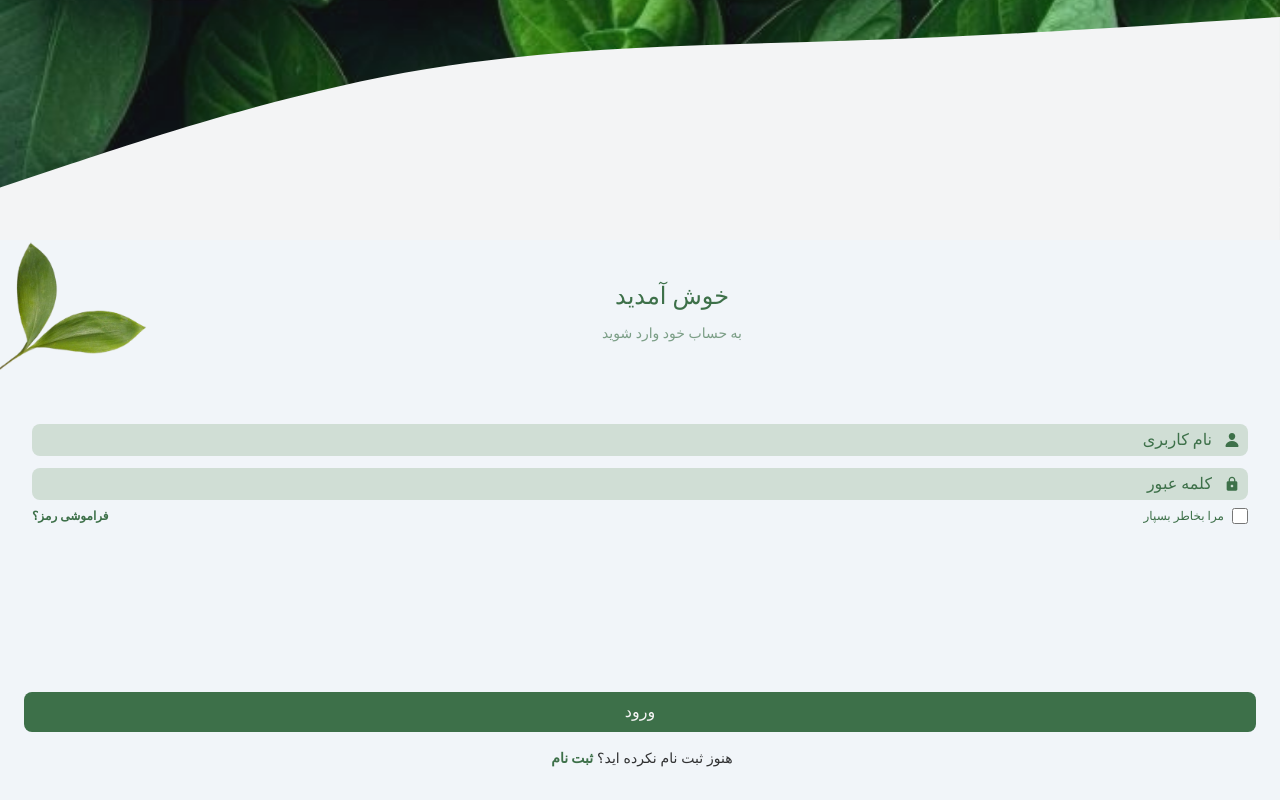
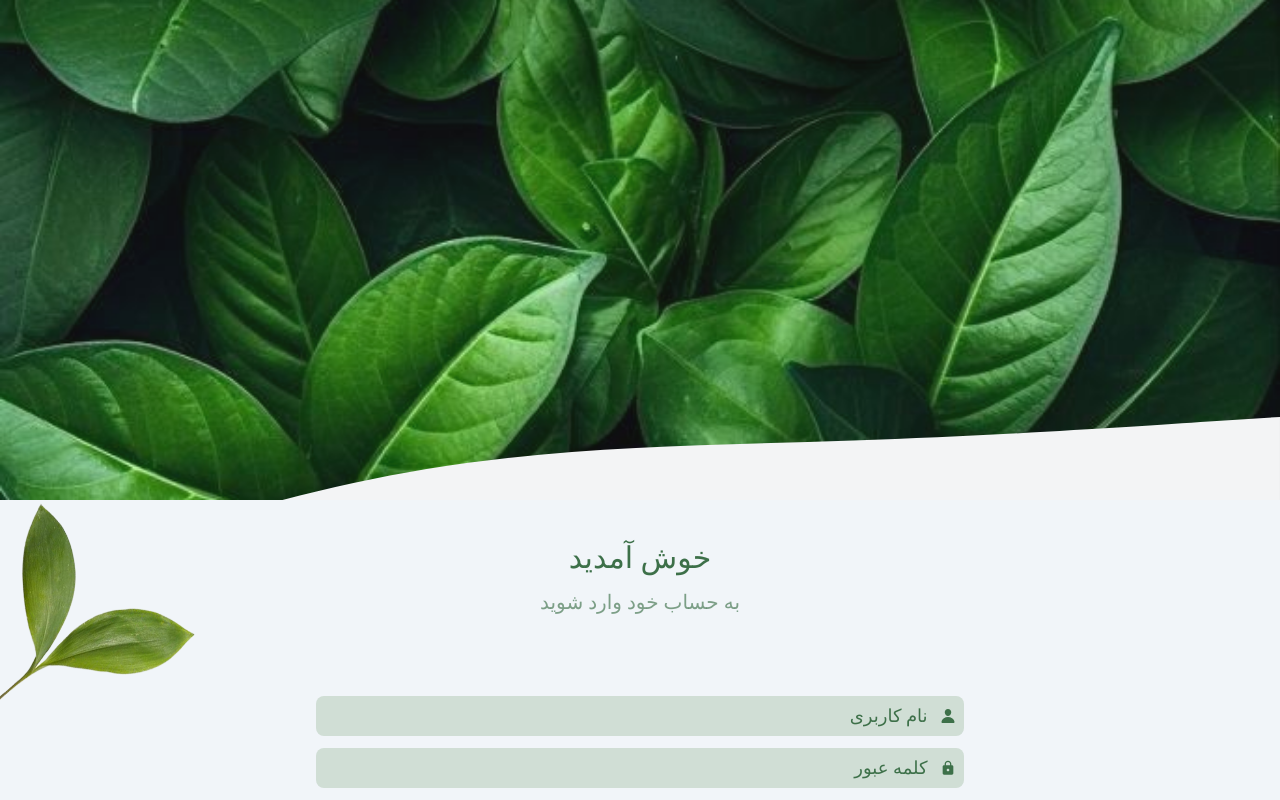
Before and after one commit to SinaAndDan/Sina-Flower-2024, a Next.js app: page /account/login in a window 1280 px wide. Shown: the top 800 px of the page. Built offline with nearby package versions, Linux system fonts and the light colour scheme.

Commit message:
login page responsived till md resolution, profile image size fixed in product detail

```diff
--- a/src/app/components/DetailPage/DetailHero.tsx
+++ b/src/app/components/DetailPage/DetailHero.tsx
@@ -26,7 +26,7 @@ const DetailHero: React.FC<{ selectedProduct: Plant | null }> = ({
       <div className="w-full content-notch">
         <div className="pt-4">
           <IoArrowForward
-            className="w-10 h-10 text-darkGray cursor-pointer"
+            className="w-10 h-10 text-darkGray cursor-pointer md:hidden"
             onClick={backToMainPage}
           />
         </div>
--- a/src/app/components/DetailPage/Reviews.tsx
+++ b/src/app/components/DetailPage/Reviews.tsx
@@ -41,8 +41,8 @@ const Reviews: React.FC<ReviewTypes> = ({
       {!about && (
         <div className={`${!isReply ? "mb-32" : "mb-20"}`}>
           <div className=" pt-5 flex justify-between border-b-2 border-darkGray border-opacity-20 pb-8 items-center ">
-            <span className="h-12 w-12 bg-green rounded-full"></span>
-            <div className="flex items-center w-full bg-gray">
+            <span className="min-h-12 min-w-12 bg-green rounded-full"></span>
+            <div className="flex items-center w-full bg-gray mr-2">
               <textarea
                 ref={textareaRef}
                 value={value}
@@ -56,7 +56,7 @@ const Reviews: React.FC<ReviewTypes> = ({
             </div>
           </div>
           <div className="pt-5 flex">
-            <p className="w-10 h-10 bg-black rounded-full"></p>
+            <span className="w-10 h-10 bg-black rounded-full min-h-12 min-w-12"></span>
             <div className="flex justify-between w-full items-start">
               <div className="flex items-start">
                 <p className="px-4">علی قلی</p>
--- a/src/app/components/MainPage/MainPage.tsx
+++ b/src/app/components/MainPage/MainPage.tsx
@@ -2,10 +2,12 @@ import React from "react";
 import MobileBottomNav from "./MobileBottomNav";
 import Header from "./Header";
 import MainBody from "./MainBody";
+import PcNav from "./PcNav";
 
 const MainPage = () => {
   return (
     <>
+      <PcNav />
       <div className="flex">
         <Header />
         <MainBody />
--- /dev/null
+++ b/src/app/components/MainPage/PcNav.tsx
@@ -0,0 +1,12 @@
+import Link from "next/link";
+import React from "react";
+
+const PcNav: React.FC = () => {
+  return (
+    <ul className="hidden sm:flex mr-20 w-full max-w-[80%] items-center bg-red">
+      <li></li>
+    </ul>
+  );
+};
+
+export default PcNav;
--- a/src/app/components/loginPage/login.tsx
+++ b/src/app/components/loginPage/login.tsx
@@ -14,10 +14,10 @@ const LogInPage: React.FC = () => {
   };
   return (
     <div className="flex flex-col h-screen">
-      <div className="flex flex-col items-center font-sahel image-containerII">
+      <div className="flex flex-col items-center font-sahel image-containerII md:min-h-[500px]">
         <div className="h-full w-full flex flex-col relative">
           <span
-            className="mx-8 mt-16 bg-loginInput rounded-full w-10 h-10 flex items-center justify-center"
+            className="mx-8 mt-16 bg-loginInput rounded-full w-10 h-10 flex items-center justify-center sm:hidden"
             onClick={backToAccount}
           >
             <GrFormNext className="w-8 h-8 text-greenlogIn cursor-pointer translate-x-px" />
@@ -31,7 +31,7 @@ const LogInPage: React.FC = () => {
             objectPosition="center"
             className="w-full h-full -z-20 opacity-95" // Added opacity class
           />
-          <div className="absolute -bottom-1 w-full">
+          <div className="absolute -bottom-1 xl:-bottom-36 w-full">
             <svg xmlns="http://www.w3.org/2000/svg" viewBox="0 0 1440 320">
               <path
                 fill="#f3f4f5"
@@ -42,27 +42,27 @@ const LogInPage: React.FC = () => {
           </div>
         </div>
       </div>
-      <div className="">
+      <section className="">
         <Image
           width={150}
           height={150}
           src="/sideimgVI.png"
           alt="Full Screen Image"
-          className="-z-20 absolute left-0"
+          className="-z-20 absolute left-0 md:min-w-[200px] min-h-[200px]"
           priority={true} // Optional: Loads the image with high priority
         />
-        <div className="flex flex-col mx-2 items-center">
-          <div className="text-greenlogIn text-2xl mt-10 font-sahel pl-16">
+        <div className="flex flex-col px-2 items-center container mx-auto">
+          <div className="text-greenlogIn text-2xl mt-10 font-sahel pl-16 md:pl-0 sm:text-3xl">
             خوش آمدید
           </div>
-          <p className="text-greenlogIn text-opacity-65 mt-3 text-sm font-sahel pl-16">
+          <p className="text-greenlogIn text-opacity-65 mt-3 text-sm font-sahel pl-16 md:pl-0 sm:text-xl">
             به حساب خود وارد شوید
           </p>
-          <form className="font-yekan w-full px-6">
+          <form className="font-yekan w-full px-6 md:max-w-[55%] mx-auto">
             <div className="w-full relative mt-20">
               <input
                 type="text"
-                className=" bg-loginInput text-greenlogIn w-full placeholder:text-greenlogIn py-1 px-9 rounded-lg active:outline-greenlogIn focus:outline-greenlogIn focus:transition-opacity	"
+                className=" bg-loginInput text-greenlogIn w-full placeholder:text-greenlogIn py-1 px-9 rounded-lg active:outline-greenlogIn focus:outline-greenlogIn focus:transition-opacity md:min-h-[40px] md:text-lg"
                 placeholder="نام کاربری"
               />
               <div
@@ -76,7 +76,7 @@ const LogInPage: React.FC = () => {
             <div className="w-full relative mt-3">
               <input
                 type="text"
-                className=" bg-loginInput text-greenlogIn w-full placeholder:text-greenlogIn py-1 px-9 rounded-lg  active:outline-greenlogIn focus:outline-greenlogIn"
+                className=" bg-loginInput text-greenlogIn w-full placeholder:text-greenlogIn py-1 px-9 rounded-lg  active:outline-greenlogIn focus:outline-greenlogIn md:min-h-[40px] md:text-lg"
                 placeholder="کلمه عبور"
               />
               <div
@@ -87,7 +87,7 @@ const LogInPage: React.FC = () => {
                 <MdLock className="text-greenlogIn" />
               </div>
             </div>
-            <div className="flex justify-between mt-2">
+            <div className="flex justify-between mt-2 md:mt-5">
               <div className="flex items-center">
                 <input
                   id="rememberMe"
@@ -97,17 +97,20 @@ const LogInPage: React.FC = () => {
                 />
                 <label
                   htmlFor="rememberMe"
-                  className="ms-2 font-medium text-xs text-greenlogIn"
+                  className="ms-2 font-medium text-xs md:text-sm text-greenlogIn"
                 >
                   مرا بخاطر بسپار
                 </label>
               </div>
-              <p className="text-xs text-greenlogIn font-bold">فراموشی رمز؟</p>
+              <p className="text-xs text-greenlogIn font-bold md:text-sm">
+                فراموشی رمز؟
+              </p>
             </div>
           </form>
         </div>
-      </div>
-      <div className="w-full px-6 my-8 z-0 mt-auto">
+      </section>
+      <div className="container mx-auto mt-auto">
+        <div className="w-full px-6 my-8 z-0 md:max-w-[55%] mx-auto">
           <button
             type="submit"
             className="w-full bg-greenlogIn text-white py-2 rounded-lg font-yekan"
@@ -125,6 +128,7 @@ const LogInPage: React.FC = () => {
           </p>
         </div>
       </div>
+    </div>
   );
 };
 
```
Lines whose indentation alone changed are shown as unchanged.
